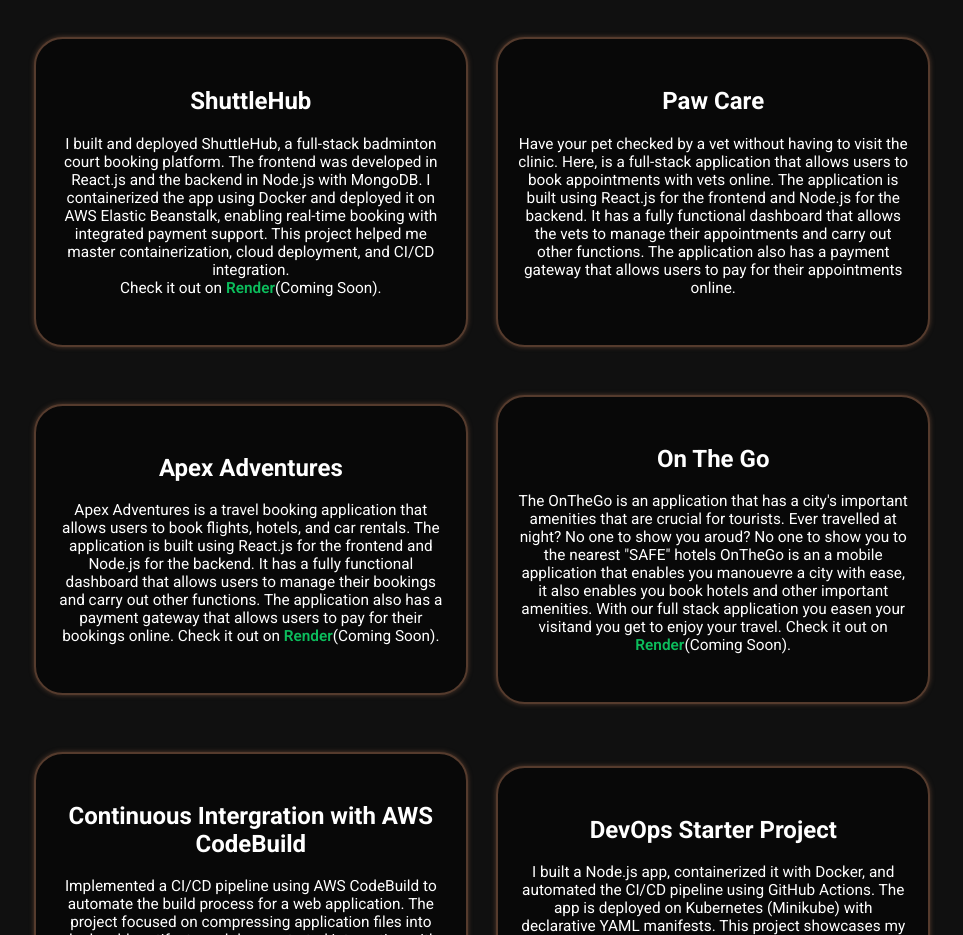
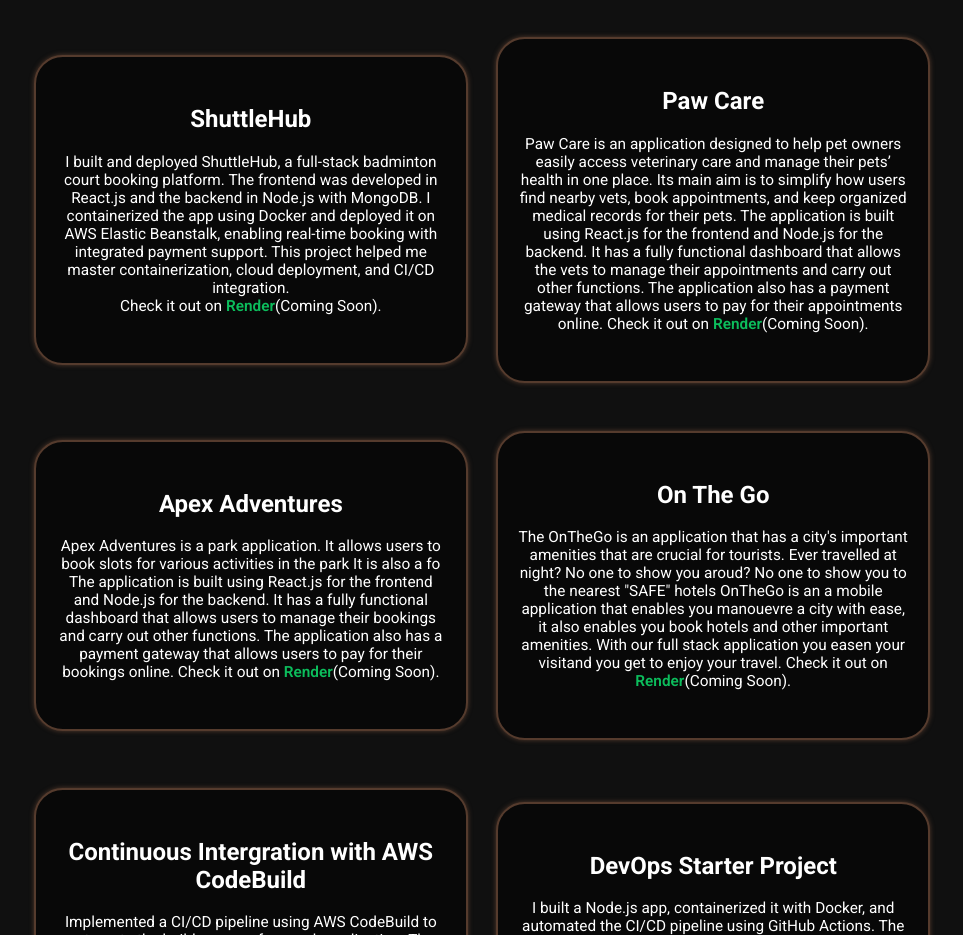
Before and after one commit to dnte-pro/My-Portfolio, a plain HTML site: page index.html in a window 1280 px wide. Shown: the part 4520-5455 px from the top of the page, without its empty margins (158-1121 px from the left). Drawn offline with nearby package versions, Linux system fonts and the light colour scheme.

Commit message:
modification of projects

```diff
--- a/index.html
+++ b/index.html
@@ -193,19 +193,20 @@
 
             <div class="project-card">
                 <h4>Paw Care</h4>
-                <p>Have your pet checked by a vet without having to visit the clinic.
-                    Here, is a full-stack application that allows users to book appointments with vets online.
+                <p>Paw Care is an application designed to help pet owners easily access veterinary care and manage their pets’ health in one place.
+                    Its main aim is to simplify how users find nearby vets, book appointments, and keep organized medical records for their pets.
                     The application is built using React.js for the frontend and Node.js for the backend.
                     It has a fully functional dashboard that allows the vets to manage their appointments and carry out other
                     functions. The application also has a payment gateway that allows users to pay for their appointments online.
-
+                  Check it out on <a href="https://paw-care.onrender.com/" class="doc-link">Render</a>(Coming Soon).
 
                 </p>
             </div>
 
             <div class="project-card">
                 <h4>Apex Adventures</h4>
-                <p>Apex Adventures is a travel booking application that allows users to book flights, hotels, and car rentals.
+                <p>Apex Adventures is a park application. It allows users to book slots for various activities in the park
+                    It is also a fo
                     The application is built using React.js for the frontend and Node.js for the backend. It has a fully functional dashboard
                     that allows users to manage their bookings and carry out other functions. The application also has a payment gateway that
                     allows users to pay for their bookings online.
```
